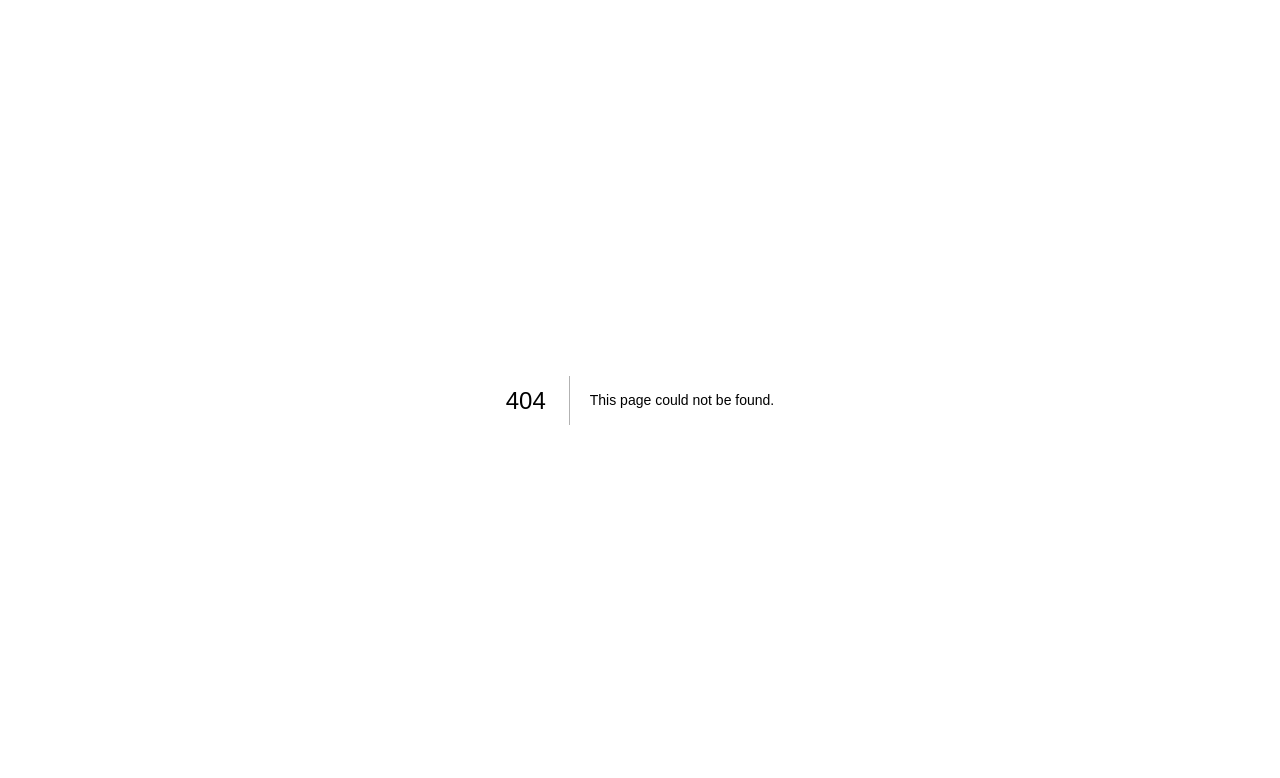
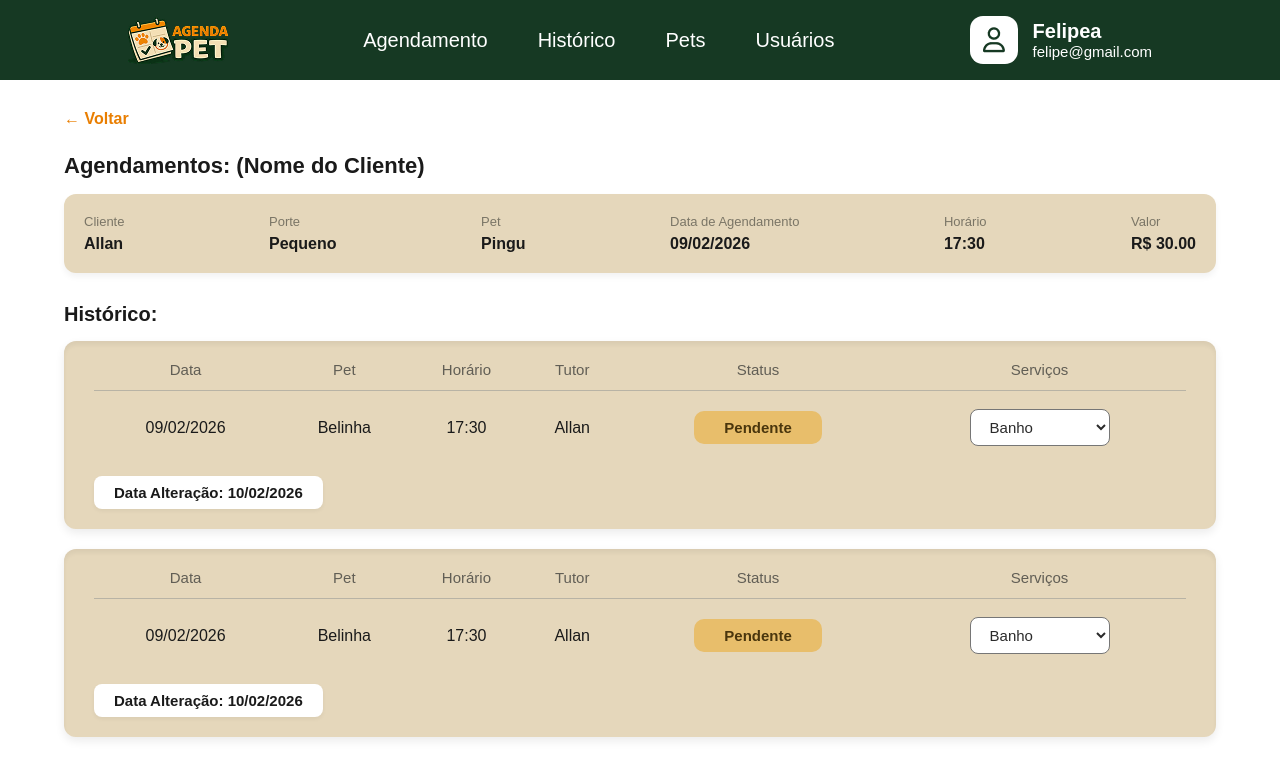
Before and after one commit to agenda-pet/AgendaPet-FrontEnd, a Next.js app in the folder agenda-pet/: page /detalheAgendamento in a window 1280 px wide. Before the commit this address had no page. Shown: the top 778 px of the page. Built offline with nearby package versions, Linux system fonts and the light colour scheme.

Commit message:
detalheAgendamento feito

```diff
--- a/agenda-pet/src/components/card/card.module.css
+++ b/agenda-pet/src/components/card/card.module.css
@@ -64,3 +64,79 @@
   background-color: #f7f3e8;
   color: #000;
 }
+
+.cardHistoricoContainer {
+    background-color: var(--cor-card);
+    border-radius: 12px;
+    padding: 20px 30px;
+    box-shadow: inset 0px 4px 4px rgba(0, 0, 0, 0.05), 0px 4px 10px rgba(0, 0, 0, 0.08);
+    display: flex;
+    flex-direction: column;
+    gap: 15px;
+}
+
+/* Tabela interna estruturada para alinhar as colunas perfeitamente */
+.tabelaInternaHistorico {
+    width: 100%;
+    border-collapse: collapse;
+}
+
+/* Cabeçalho das colunas dentro do histórico */
+.tabelaInternaHistorico th {
+    color: #615e55;
+    font-weight: 500;
+    font-size: 15px;
+    padding-bottom: 12px;
+    border-bottom: 1.5px solid #b8b3a5;
+    text-align: center;
+}
+
+/* Dados da tabela do histórico */
+.tabelaInternaHistorico td {
+    padding: 18px 10px 10px 10px;
+    text-align: center;
+    color: #1a1a1a;
+    font-size: 16px;
+    vertical-align: middle;
+}
+
+/* Badge/Etiqueta do Status "Pendente" */
+.statusPendente {
+    background-color: #e8be6b;
+    color: #4a360d;
+    padding: 8px 30px;
+    border-radius: 10px;
+    font-weight: bold;
+    display: inline-block;
+    font-size: 15px;
+}
+
+/* Caixa de seleção (Select) de Serviços */
+.selectServicos {
+    background-color: #ffffff;
+    padding: 8px 15px;
+    border-radius: 8px;
+    color: #2b2b2b;
+    font-size: 15px;
+    cursor: pointer;
+    outline: none;
+    min-width: 140px;
+}
+
+/* Container do balão branco de "Data Alteração" */
+.dataAlteracaoContainer {
+    display: flex;
+    justify-content: flex-start;
+    margin-top: 5px;
+}
+
+/* O balão branco em si */
+.dataAlteracaoContainer span {
+    background-color: #ffffff;
+    color: #1a1a1a;
+    padding: 8px 20px;
+    border-radius: 8px;
+    font-size: 15px;
+    font-weight: bold;
+    box-shadow: 0px 2px 4px rgba(0, 0, 0, 0.05);
+}
--- a/agenda-pet/src/components/card/card.tsx
+++ b/agenda-pet/src/components/card/card.tsx
@@ -51,6 +51,45 @@ const Card = ({ page }: CardProps) => {
                     <td><img src="../imgs/IconePatinhaInformacoes.png" alt="" /></td>
                 </tr>
             )}
+
+            {page === "detalheHistoricoItem" && (
+                <div className={styles.cardHistoricoContainer}>
+                    <table className={styles.tabelaInternaHistorico}>
+                        <thead>
+                            <tr>
+                                <th>Data</th>
+                                <th>Pet</th>
+                                <th>Horário</th>
+                                <th>Tutor</th>
+                                <th>Status</th>
+                                <th>Serviços</th>
+                            </tr>
+                        </thead>
+                        <tbody>
+                            <tr>
+                                <td>09/02/2026</td>
+                                <td>Belinha</td>
+                                <td>17:30</td>
+                                <td>Allan</td>
+                                <td>
+                                    <span className={styles.statusPendente}>Pendente</span>
+                                </td>
+                                <td>
+                                    <select className={styles.selectServicos} defaultValue="Banho">
+                                        <option value="Banho">Banho</option>
+                                        <option value="tosa">tosa</option>
+                                        <option value="unha">Cortar unha</option>
+                                    </select>
+                                </td>
+                            </tr>
+                        </tbody>
+                    </table>
+
+                    <div className={styles.dataAlteracaoContainer}>
+                        <span>Data Alteração: 10/02/2026</span>
+                    </div>
+                </div>
+            )}
         </>
     )
 }
--- a/agenda-pet/src/components/lista/lista.module.css
+++ b/agenda-pet/src/components/lista/lista.module.css
@@ -37,3 +37,126 @@
     border-top-right-radius: 10px;
     border-bottom-right-radius: 10px;
 }
+
+.containerDetalhes {
+    width: 90%;
+    margin: 0 auto;
+    display: flex;
+    flex-direction: column;
+    font-family: sans-serif;
+    padding-bottom: 40px;
+}
+
+.voltarContainer {
+    margin-top: 20px;
+    padding-top: 10px;
+}
+
+.btnVoltar {
+    color: var(--laranja);
+    cursor: pointer;
+    font-weight: bolder;
+    font-size: 25;
+}
+
+.tituloSecao {
+    margin: 25px 0 15px 0;
+    font-size: 22px;
+    color: #1a1a1a;
+}
+
+.subTituloSecao {
+    margin: 30px 0 15px 0;
+    font-size: 20px;
+    color: #1a1a1a;
+}
+
+.cardAgendamentoAtual {
+    background-color: var(--cor-card);
+    border-radius: 12px;
+    padding: 20px;
+    display: flex;
+    justify-content: space-between;
+    box-shadow: 0 4px 6px rgba(0, 0, 0, 0.05);
+}
+
+.infoGroup {
+    display: flex;
+    flex-direction: column;
+}
+
+.label {
+    font-size: 13px;
+    color: #7a7566;
+    margin-bottom: 6px;
+}
+
+.valor {
+    font-size: 16px;
+    font-weight: bold;
+    color: #1a1a1a;
+}
+
+
+.historicoLista {
+    display: flex;
+    flex-direction: column;
+    gap: 20px;
+}
+
+.cardHistoricoContainer {
+    background-color: #e6dfcc;
+    border-radius: 12px;
+    padding: 20px;
+    box-shadow: 0 4px 6px rgba(0, 0, 0, 0.05);
+}
+
+.tabelaInternaHistorico {
+    width: 100%;
+    border-collapse: collapse;
+}
+
+.tabelaInternaHistorico th {
+    color: #666;
+    font-weight: normal;
+    padding-bottom: 10px;
+    border-bottom: 1px solid #c4bfae;
+    font-size: 14px;
+}
+
+.tabelaInternaHistorico td {
+    padding: 15px 0;
+    text-align: center;
+    font-size: 15px;
+}
+
+.statusPendente {
+    background-color: #e8be6b;
+    color: #594111;
+    padding: 6px 25px;
+    border-radius: 8px;
+    font-weight: bold;
+    display: inline-block;
+}
+
+.selectServicos {
+    background-color: #fffdec;
+    border: 1px solid #d1cbba;
+    padding: 6px 12px;
+    border-radius: 6px;
+    color: #333;
+}
+
+/* Data de Alteração inferior */
+.dataAlteracaoContainer {
+    margin-top: 10px;
+}
+
+.dataAlteracaoContainer span {
+    background-color: #ffffff;
+    padding: 6px 15px;
+    border-radius: 6px;
+    font-size: 14px;
+    font-weight: bold;
+    display: inline-block;
+}
--- a/agenda-pet/src/components/lista/lista.tsx
+++ b/agenda-pet/src/components/lista/lista.tsx
@@ -9,7 +9,6 @@ const Lista = ({ page }: ListaProps) => {
     return (
         <>
             {page === "listaAgendamento" && (
-
                 <section className={styles.section}>
                     <table className={styles.tabelaLista}>
                         <thead id={styles.thead}>
@@ -23,20 +22,19 @@ const Lista = ({ page }: ListaProps) => {
                                 <th>Editar</th>
                             </tr>
                         </thead>
-
                         <tbody id={styles.tbody}>
-                            <Card page="listaAgendamento"/>
-                            <Card page="listaAgendamento"/>
-                            <Card page="listaAgendamento"/>
-                            <Card page="listaAgendamento"/>
-                            <Card page="listaAgendamento"/>
+                            <Card page="listaAgendamento" />
+                            <Card page="listaAgendamento" />
+                            <Card page="listaAgendamento" />
+                            <Card page="listaAgendamento" />
+                            <Card page="listaAgendamento" />
                         </tbody>
                     </table>
                 </section>
             )}
 
             {page === "listaPets" && (
-                  <section className={styles.section}>
+                <section className={styles.section}>
                     <table className={styles.tabelaLista}>
                         <thead id={styles.thead}>
                             <tr>
@@ -50,18 +48,18 @@ const Lista = ({ page }: ListaProps) => {
                         </thead>
 
                         <tbody id={styles.tbody}>
-                            <Card page="listaPets"/>
-                            <Card page="listaPets"/>
-                            <Card page="listaPets"/>
-                            <Card page="listaPets"/>
-                            <Card page="listaPets"/>
+                            <Card page="listaPets" />
+                            <Card page="listaPets" />
+                            <Card page="listaPets" />
+                            <Card page="listaPets" />
+                            <Card page="listaPets" />
                         </tbody>
                     </table>
                 </section>
             )}
 
             {page === "listaUsuarios" && (
-                  <section className={styles.section}>
+                <section className={styles.section}>
                     <table className={styles.tabelaLista}>
                         <thead id={styles.thead}>
                             <tr>
@@ -74,15 +72,86 @@ const Lista = ({ page }: ListaProps) => {
                         </thead>
 
                         <tbody id={styles.tbody}>
-                            <Card page="listaUsuarios"/>
-                            <Card page="listaUsuarios"/>
-                            <Card page="listaUsuarios"/>
-                            <Card page="listaUsuarios"/>
-                            <Card page="listaUsuarios"/>
+                            <Card page="listaUsuarios" />
+                            <Card page="listaUsuarios" />
+                            <Card page="listaUsuarios" />
+                            <Card page="listaUsuarios" />
+                            <Card page="listaUsuarios" />
                         </tbody>
                     </table>
                 </section>
             )}
+
+            {page === "listaHistorico" && (
+                <section className={styles.section}>
+                    <table className={styles.tabelaLista}>
+                        <thead id={styles.thead}>
+                            <tr>
+                                <th>Data</th>
+                                <th>Horário</th>
+                                <th>Raça</th>
+                                <th>Porte</th>
+                                <th>Pets</th>
+                                <th>Serviços</th>
+                                <th>Editar</th>
+                            </tr>
+                        </thead>
+                        <tbody id={styles.tbody}>
+                            <Card page="listaAgendamento" />
+                            <Card page="listaAgendamento" />
+                            <Card page="listaAgendamento" />
+                            <Card page="listaAgendamento" />
+                            <Card page="listaAgendamento" />
+                        </tbody>
+                    </table>
+                </section>
+            )}
+
+            {page === "listaDetalheAgendamento" && (
+                <section className={styles.containerDetalhes}>
+                    {/* Botão de Voltar */}
+                    <div className={styles.voltarContainer}>
+                        <span className={styles.btnVoltar}>&larr; Voltar</span>
+                    </div>
+
+                    <h2 className={styles.tituloSecao}>Agendamentos: (Nome do Cliente)</h2>
+
+                    <div className={styles.cardAgendamentoAtual}>
+                        <div className={styles.infoGroup}>
+                            <span className={styles.label}>Cliente</span>
+                            <span className={styles.valor}>Allan</span>
+                        </div>
+                        <div className={styles.infoGroup}>
+                            <span className={styles.label}>Porte</span>
+                            <span className={styles.valor}>Pequeno</span>
+                        </div>
+                        <div className={styles.infoGroup}>
+                            <span className={styles.label}>Pet</span>
+                            <span className={styles.valor}>Pingu</span>
+                        </div>
+                        <div className={styles.infoGroup}>
+                            <span className={styles.label}>Data de Agendamento</span>
+                            <span className={styles.valor}>09/02/2026</span>
+                        </div>
+                        <div className={styles.infoGroup}>
+                            <span className={styles.label}>Horário</span>
+                            <span className={styles.valor}>17:30</span>
+                        </div>
+                        <div className={styles.infoGroup}>
+                            <span className={styles.label}>Valor</span>
+                            <span className={styles.valor}>R$ 30.00</span>
+                        </div>
+                    </div>
+
+                    <h3 className={styles.subTituloSecao}>Histórico:</h3>
+
+                    <div className={styles.historicoLista}>
+                        <Card page="detalheHistoricoItem" />
+                        <Card page="detalheHistoricoItem" />
+                    </div>
+                </section>
+            )}
+
         </>
     )
 }
--- /dev/null
+++ b/agenda-pet/src/pages/detalheAgendamento/index.tsx
@@ -0,0 +1,14 @@
+import Header from "@/components/header/header";
+import Lista from "@/components/lista/lista";
+
+
+const detalheAgendamento = () => {
+    return (
+        <>
+            <Header />
+            <Lista page="listaDetalheAgendamento" />
+        </>
+    )
+}
+
+export default detalheAgendamento;
--- a/agenda-pet/src/styles/globals.css
+++ b/agenda-pet/src/styles/globals.css
@@ -8,6 +8,7 @@
 :root {
     --verde: #163923;
     --amarelo: #FFA800;
+    --laranja: #E97E01;
     --branco: #FFFFFF;
     --cor-fundo: #F9F3E3;
     --cor-card: #E5D7BB;
```
Also changed, not shown: 1 other file (tests, documents, lock files or other folders).
